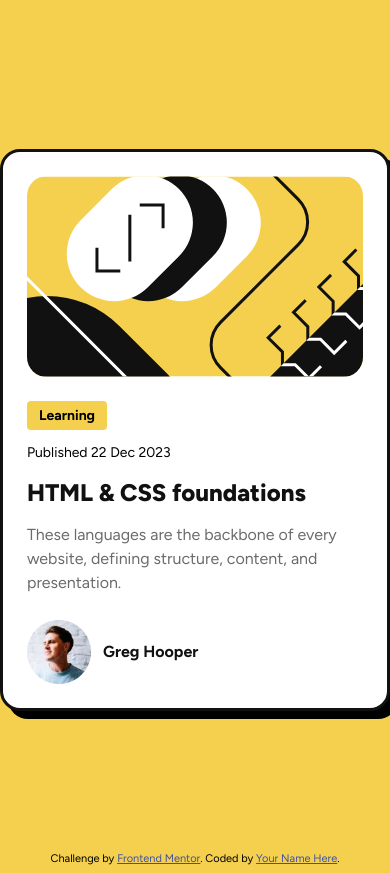
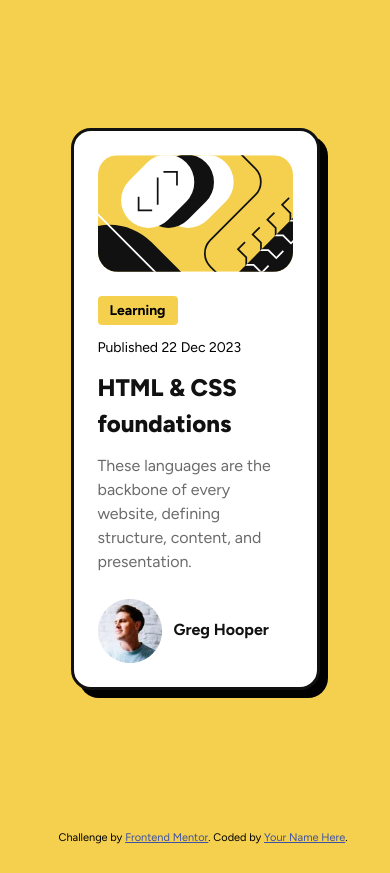
Before and after one commit to anahiarguellomtz/FE-Test, a plain HTML site: page index.html in a window 390 px wide. After the commit the page ends 844 px from the top, so only its background shows below. Drawn offline with Linux system fonts and the light colour scheme.

Commit message:
responsive fix

```diff
--- a/style.css
+++ b/style.css
@@ -9,14 +9,15 @@ body {
     display: flex;
     justify-content: center;
     align-items: center;
-    height: 100vh;
+    height: 95vh;
 }
 .card-image {
     border-radius: 20px;
 }
 .card {
     height: fit-content;
-    width: 384px;
+    width:100%;
+    max-width: 384px;
     background-color: white;
     border-radius: 20px;
     display: flex;
@@ -25,7 +26,6 @@ body {
     gap: 24px;
     border: #111111 3px solid;
     box-shadow: 8px 8px 0px rgb(0, 0, 0);
-    margin: 24px;
 }
 .card-content {
     display: flex;
@@ -76,3 +76,22 @@ body {
     font-weight: bold;
     color: #111111;
 }
+
+.attribution {
+    position: fixed;
+    bottom: 0;
+    width: 100%;
+}
+
+
+@media (max-width: 768px) {
+    .card {
+        width: 50vw;
+        display: flex;
+        justify-content: center;
+    }
+    .container {
+        display: flex;
+        justify-content: center;
+    }
+}
```
